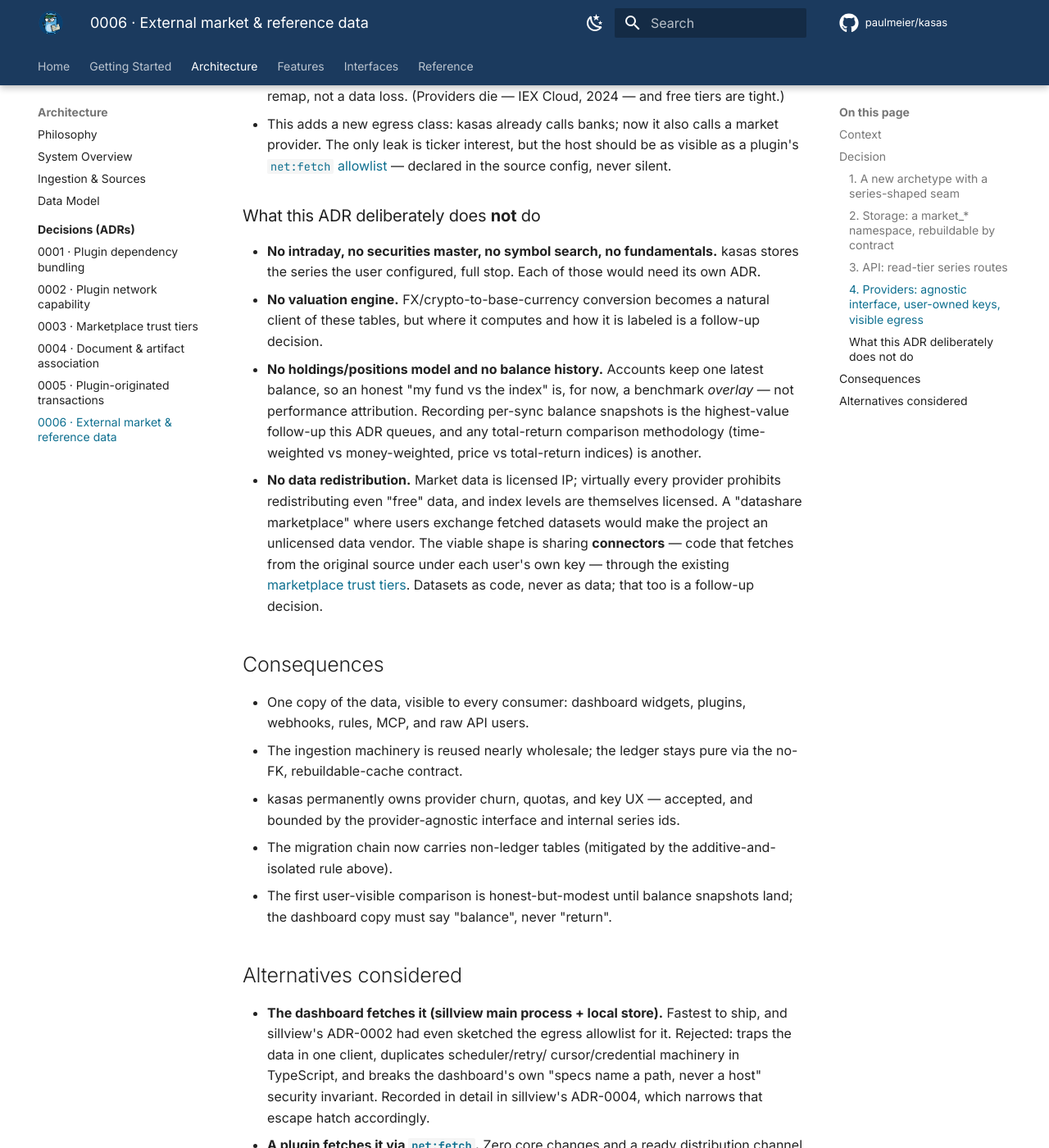
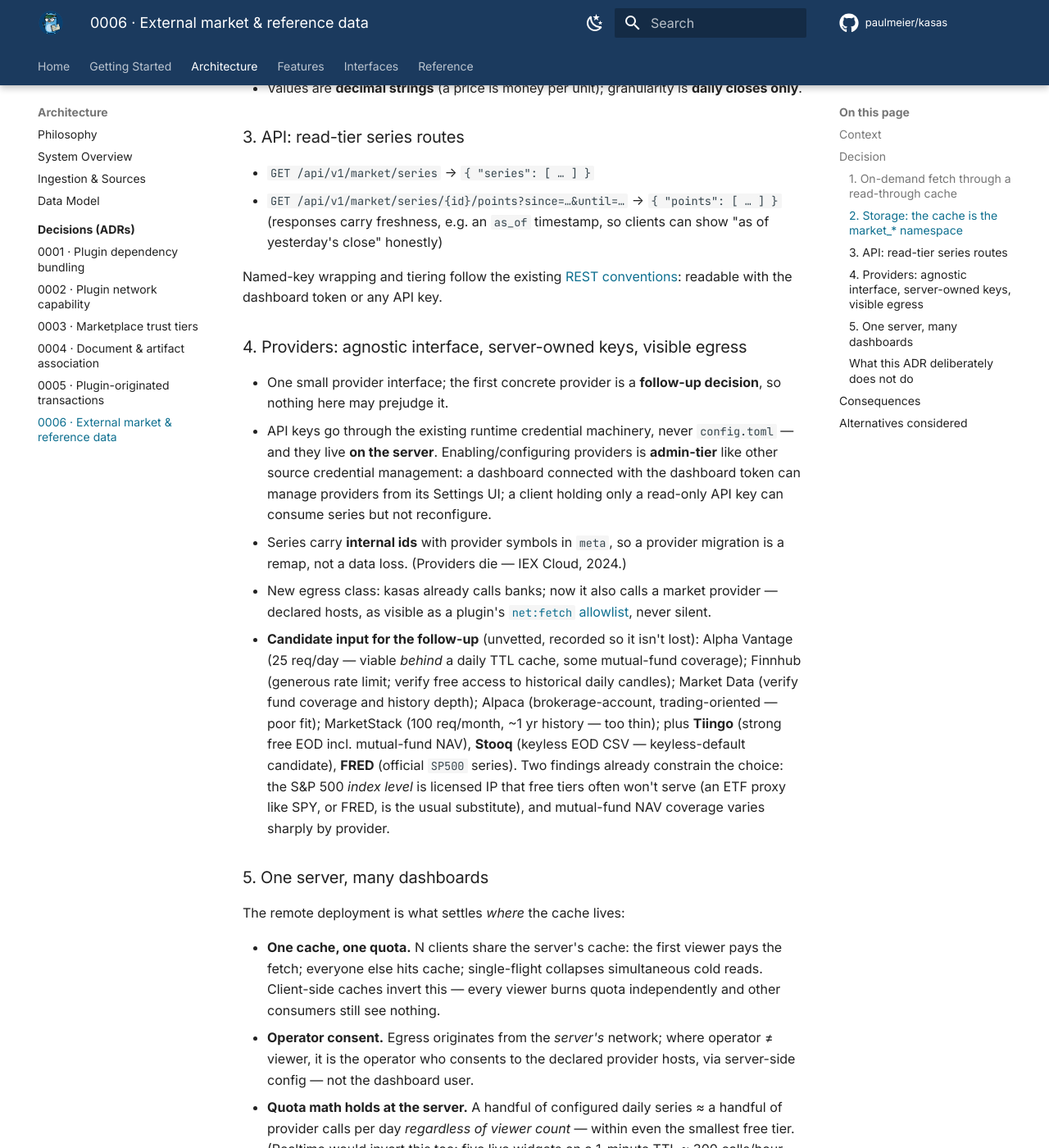
Before and after one commit to paulmeier/kasas, an MkDocs documentation site: the page built from docs/architecture/decisions/0006-external-market-reference-data.md, in a window 1280 px wide and 1400 px high, scrolled down 2858 px. Shown: the whole window at 82% size. Built offline with MkDocs 1.6.1 and Material for MkDocs 9.7.7, drawn with Linux system fonts in a browser that asks for light colours; comment, search, counter and statistics services are not loaded; some of the changed text lies outside the part shown.

Commit message:
docs: amend ADR 0006 to an on-demand read-through cache model
Replaces the scheduled pull-and-persist ingestion model with demand-driven
fetching through a server-side TTL cache: the API read path triggers
fetches (stale-while-revalidate + market.updated event, single-flight,
per-provider rate limiting at the server), retention is opportunistic and
wipe-safe, and restatements self-heal on refresh. Adds the one-server/
many-dashboards section (remote kasas: shared cache and quota, server-owned
keys, operator-consented egress), records the provider candidate matrix as
input to the selection follow-up, and moves scheduled ingestion plus
client-side caching (e.g. Redis in the desktop app) to rejected
alternatives.

Co-Authored-By: Claude Fable 5 <noreply@anthropic.com>

````diff
--- a/docs/architecture/decisions/0006-external-market-reference-data.md
+++ b/docs/architecture/decisions/0006-external-market-reference-data.md
@@ -27,164 +27,229 @@ What kasas *does* have is a complete ingestion machine: the
 [source seam](../ingestion.md) (`source.Source` + `Puller`), six pull sources,
 a scheduled poller with cursors and a serialized sync, `sync_log`, the event
 stream, and per-source runtime credentials. The `Archetype` enum already
-reserves slots beyond `pull` (`file`, `webhook`, `manual`, `enrichment`) with
-the stated intent that new archetype interfaces land as they are built.
+reserves slots beyond `pull`.
+
+Two deployment shapes matter here. kasas runs **bundled** inside the sillview
+desktop app on localhost — and it runs as a **remote self-hosted server**
+reached over the network by one or more dashboards plus other API clients
+(API keys, webhooks, rules, plugins, MCP). The design must serve both.
 
 The decision being asked: should this data live in kasas at all, or in the
-dashboard that wants to chart it? The dashboard could fetch quotes itself
-(its main process has network access). But kasas is a **headless server with
-many consumers** — API keys, webhooks, rules, plugins, MCP — and data only one
-client can see is data the rest of the platform cannot react to. On the
-sillview side the argument is even sharper: its renderer reaches exactly one
-host through a brokered channel, and its user-created-widget design pins user
-specs to *kasas paths, never hosts*; a second data API would erode that
-security model. Both repos' records agree on the split: **kasas owns
-ingestion, storage, and serving; the dashboard owns visualization.** This ADR
-is the canonical record for the kasas half; sillview's ADR-0004 is canonical
-for the consumption half.
+dashboard that wants to chart it? The dashboard could fetch quotes itself (its
+main process has network access). But data only one client can see is data the
+rest of the platform cannot react to — and in the remote shape, client-side
+fetching means every dashboard burns provider quota independently and every
+desktop holds provider keys. On the sillview side the argument is even
+sharper: its renderer reaches exactly one host through a brokered channel, and
+its user-created-widget design pins user specs to *kasas paths, never hosts*.
+Both repos' records agree on the split: **kasas owns fetching, caching, and
+serving; the dashboard owns visualization.** This ADR is the canonical record
+for the kasas half; sillview's ADR-0004 is canonical for the consumption half.
 
 ## Decision
 
-Add external market/reference data as a **first-class source** with its own
-archetype, a dedicated storage namespace, and read-tier API routes.
+Add external market/reference data as a first-class source — but **fetched on
+demand through a server-side read-through cache**, not copied wholesale on a
+schedule. The contract: data is fetched when someone actually looks at it,
+cached with a TTL, and never accrues sync or backfill obligations.
 
-### 1. A new archetype with a series-shaped seam
+### 1. On-demand fetch through a read-through cache
 
-`Puller` returns an `ImportBatch` — accounts and transactions. A market source
-has no business producing either, so it gets its own seam rather than abusing
-the ledger-shaped one:
+The API read path is the trigger:
 
-- a new archetype, e.g. `ArchetypeReference` — *"fetches world data on a
-  schedule; writes no ledger rows"*;
-- a `SeriesPuller` interface beside `Puller`: fetch configured series since a
-  cursor, return points; the engine owns persistence, scheduling, `sync_log`
-  rows, and completion events, exactly as it does for ledger sources.
+- **Fresh cache** → serve from `market_*`.
+- **Stale cache** → serve the cached points immediately and refresh in the
+  background (*stale-while-revalidate*); when the refresh lands, emit a
+  `market.updated` event — clients already subscribe to the
+  [event stream](../../features/event-stream.md) and refetch.
+- **Cold cache** (series never fetched) → fetch synchronously under a timeout;
+  the caller sees one slower first render, then cache hits.
 
-The poller schedules it like any other source; the generic
-`POST /api/v1/sources/{type}/sync` gives on-demand refresh for free; completion
-emits an event so plugins and webhooks can react to fresh prices.
+Mechanics the engine owns, because they protect a *shared* resource:
 
-### 2. Storage: a `market_*` namespace, rebuildable by contract
+- **Single-flight per series** — five widgets across two dashboards asking for
+  the same cold series collapse into one provider call.
+- **Per-provider rate limiting and backoff**, enforced where the quota actually
+  lives: at the server, not per client.
+- Demand-driven does not mean unscheduled-only: the market source is still a
+  registered source (archetype `reference`), so it inherits source config,
+  runtime credentials, readiness in `/api/v1/sources`, and the generic
+  `POST /api/v1/sources/{type}/sync` — which here means *warm the cache for the
+  configured series*, an optional convenience logged to `sync_log`, not the
+  primary path.
+
+### 2. Storage: the cache **is** the `market_*` namespace
 
 ```sql
--- World facts, not ledger facts: a rebuildable cache. No FKs into ledger tables.
+-- World facts, not ledger facts: a TTL cache. No FKs into ledger tables.
 CREATE TABLE market_series (
     id        TEXT PRIMARY KEY,   -- stable internal id, e.g. "sp500tr"
-    provider  TEXT NOT NULL,      -- e.g. "stooq"
+    provider  TEXT NOT NULL,      -- e.g. "tiingo"
     symbol    TEXT NOT NULL,      -- provider-native symbol
     kind      TEXT NOT NULL,      -- index | fund | equity | fx | crypto
     currency  TEXT NOT NULL,      -- ISO code values are quoted in
     adjusted  INTEGER NOT NULL,   -- 1 = total-return / split-adjusted series
-    meta      TEXT                -- JSON: display name, license note, …
+    meta      TEXT                -- JSON: display name, license/attribution, …
 );
 
 CREATE TABLE market_points (
     series_id  TEXT NOT NULL,
     date       TEXT NOT NULL,     -- ISO-8601 date; daily close granularity
     value      TEXT NOT NULL,     -- decimal STRING — same discipline as money
-    fetched_at INTEGER NOT NULL,
+    fetched_at INTEGER NOT NULL,  -- load-bearing: freshness is a read-time policy
     PRIMARY KEY (series_id, date)
 );
 ```
 
-These tables live **in the existing database**, not a second SQLite file. A
-separate file was seriously considered (it buys physical ledger purity and
-delete-the-file rebuilds) and rejected: it breaks the sqlite ↔ Postgres parity
-of the store abstraction — Postgres deployments would need a second database or
-a sqlite sidecar — and doubles the store/migration plumbing for a cache whose
-daily series run ~252 rows per year. The independence is enforced by
-**contract** instead:
-
-- no foreign keys in either direction between `market_*` and ledger tables;
-- `kasas market reset` truncates the namespace; everything is rebuildable from
-  provider + symbol + date range;
-- `market_*` is excluded from data exports by default;
-- market migrations stay additive and isolated so a bad one cannot threaten
-  ledger data.
-
-Values are **decimal strings** (a price is money per unit), and the granularity
-is **daily closes only** — intraday multiplies quota cost, storage, and
-provider complexity for a ledger that compares months, not minutes.
+- **Freshness is a read-time policy.** A daily series is stale once a newer
+  close should exist (per-series TTL, default ~24h). No background job decides
+  freshness; the read path does.
+- **Refreshes upsert; retention is best-effort.** A refresh replaces the
+  requested window; older points simply remain, so historical depth
+  *accumulates opportunistically* — but this is a cache, not an archive:
+  `kasas market reset` may wipe it at any time and nothing is allowed to
+  depend on retention. No backfill jobs, no gap repair.
+- **Restatements self-heal.** Adjusted series are restated retroactively
+  (splits, dividends); refreshing the viewed window replaces the affected
+  points. A permanent copy would need restatement *detection* instead — one of
+  the main reasons the copy model lost (see Alternatives).
+- These tables live **in the existing database**, not a second SQLite file. A
+  separate file was weighed and rejected: it breaks the sqlite ↔ Postgres
+  parity of the store abstraction and doubles store/migration plumbing.
+  Independence is enforced by contract instead: no foreign keys in either
+  direction, excluded from data exports by default, and market migrations stay
+  additive and isolated so a bad one cannot threaten ledger data.
+- Values are **decimal strings** (a price is money per unit); granularity is
+  **daily closes only**.
 
 ### 3. API: read-tier series routes
 
 - `GET /api/v1/market/series` → `{ "series": [ … ] }`
 - `GET /api/v1/market/series/{id}/points?since=…&until=…` → `{ "points": [ … ] }`
+  (responses carry freshness, e.g. an `as_of` timestamp, so clients can show
+  "as of yesterday's close" honestly)
 
 Named-key wrapping and tiering follow the existing
 [REST conventions](../../interfaces/rest-api.md): readable with the dashboard
-token or any API key, like other read-tier routes.
+token or any API key.
 
-### 4. Providers: agnostic interface, user-owned keys, visible egress
+### 4. Providers: agnostic interface, server-owned keys, visible egress
 
 - One small provider interface; the first concrete provider is a **follow-up
   decision**, so nothing here may prejudge it.
 - API keys go through the existing runtime credential machinery, never
-  `config.toml`.
+  `config.toml` — and they live **on the server**. Enabling/configuring
+  providers is **admin-tier** like other source credential management: a
+  dashboard connected with the dashboard token can manage providers from its
+  Settings UI; a client holding only a read-only API key can consume series
+  but not reconfigure.
 - Series carry **internal ids** with provider symbols in `meta`, so a provider
-  migration is a remap, not a data loss. (Providers die — IEX Cloud, 2024 — and
-  free tiers are tight.)
-- This adds a new egress class: kasas already calls banks; now it also calls a
-  market provider. The only leak is ticker interest, but the host should be as
-  visible as a plugin's [`net:fetch` allowlist](0002-plugin-network-capability.md)
-  — declared in the source config, never silent.
+  migration is a remap, not a data loss. (Providers die — IEX Cloud, 2024.)
+- New egress class: kasas already calls banks; now it also calls a market
+  provider — declared hosts, as visible as a plugin's
+  [`net:fetch` allowlist](0002-plugin-network-capability.md), never silent.
+- **Candidate input for the follow-up** (unvetted, recorded so it isn't lost):
+  Alpha Vantage (25 req/day — viable *behind* a daily TTL cache, some
+  mutual-fund coverage); Finnhub (generous rate limit; verify free access to
+  historical daily candles); Market Data (verify fund coverage and history
+  depth); Alpaca (brokerage-account, trading-oriented — poor fit); MarketStack
+  (100 req/month, ~1 yr history — too thin); plus **Tiingo** (strong free EOD
+  incl. mutual-fund NAV), **Stooq** (keyless EOD CSV — keyless-default
+  candidate), **FRED** (official `SP500` series). Two findings already
+  constrain the choice: the S&P 500 *index level* is licensed IP that free
+  tiers often won't serve (an ETF proxy like SPY, or FRED, is the usual
+  substitute), and mutual-fund NAV coverage varies sharply by provider.
+
+### 5. One server, many dashboards
+
+The remote deployment is what settles *where* the cache lives:
+
+- **One cache, one quota.** N clients share the server's cache: the first
+  viewer pays the fetch; everyone else hits cache; single-flight collapses
+  simultaneous cold reads. Client-side caches invert this — every viewer
+  burns quota independently and other consumers still see nothing.
+- **Operator consent.** Egress originates from the *server's* network; where
+  operator ≠ viewer, it is the operator who consents to the declared provider
+  hosts, via server-side config — not the dashboard user.
+- **Quota math holds at the server.** A handful of configured daily series ≈ a
+  handful of provider calls per day *regardless of viewer count* — within even
+  the smallest free tier. (Realtime would invert this too: five live widgets
+  on a 1-minute TTL ≈ 300 calls/hour. Hence the non-goal below.)
+- The bundled-local deployment is this same picture on localhost.
 
 ### What this ADR deliberately does **not** do
 
-- **No intraday, no securities master, no symbol search, no fundamentals.**
-  kasas stores the series the user configured, full stop. Each of those would
-  need its own ADR.
+- **No realtime, no intraday.** On-demand ≠ realtime: the motivating
+  comparison is a *daily NAV* question, and daily granularity is what makes
+  the cache cheap and the free tiers sufficient. Streaming/WebSocket feeds are
+  trading infrastructure, out of scope by decision.
+- **No archive promises.** Retention is opportunistic; the cache is wipe-safe
+  by contract. If durable history ever becomes a requirement (provider death,
+  shrinking free-tier lookbacks), that is a deliberate new decision, not a
+  drift.
+- **No securities master, no symbol search, no fundamentals.** kasas stores
+  the series the user configured, full stop.
 - **No valuation engine.** FX/crypto-to-base-currency conversion becomes a
-  natural client of these tables, but where it computes and how it is labeled
-  is a follow-up decision.
+  natural client of these tables; where it computes is a follow-up decision.
 - **No holdings/positions model and no balance history.** Accounts keep one
   latest balance, so an honest "my fund vs the index" is, for now, a benchmark
-  *overlay* — not performance attribution. Recording per-sync balance
-  snapshots is the highest-value follow-up this ADR queues, and any
-  total-return comparison methodology (time-weighted vs money-weighted, price
-  vs total-return indices) is another.
-- **No data redistribution.** Market data is licensed IP; virtually every
-  provider prohibits redistributing even "free" data, and index levels are
-  themselves licensed. A "datashare marketplace" where users exchange fetched
-  datasets would make the project an unlicensed data vendor. The viable shape
-  is sharing **connectors** — code that fetches from the original source under
-  each user's own key — through the existing
-  [marketplace trust tiers](0003-marketplace-trust-tiers.md). Datasets as
-  code, never as data; that too is a follow-up decision.
+  *overlay* — not performance attribution. Per-sync balance snapshots are the
+  highest-value follow-up this ADR queues.
+- **No data redistribution.** Transient caching for the user's own display is
+  within typical provider terms; *redistribution* is not — index levels are
+  themselves licensed. A "datashare marketplace" stays reframed as sharing
+  **connectors** through the existing
+  [marketplace trust tiers](0003-marketplace-trust-tiers.md) — datasets as
+  code, never as data. Per-provider attribution requirements live in
+  `market_series.meta`.
 
 ## Consequences
 
-- One copy of the data, visible to every consumer: dashboard widgets, plugins,
-  webhooks, rules, MCP, and raw API users.
-- The ingestion machinery is reused nearly wholesale; the ledger stays pure via
-  the no-FK, rebuildable-cache contract.
-- kasas permanently owns provider churn, quotas, and key UX — accepted, and
-  bounded by the provider-agnostic interface and internal series ids.
-- The migration chain now carries non-ledger tables (mitigated by the
-  additive-and-isolated rule above).
+- Provider quota and egress are proportional to what users actually view; an
+  unwatched dashboard costs nothing.
+- No staleness management, no backfill, no gap repair; restatements self-heal
+  on the next refresh of the viewed window.
+- One copy of the data, visible to every consumer — dashboards, plugins,
+  webhooks, rules, MCP, raw API users — at one shared quota.
+- **Cold-cache latency is real:** the first render of a never-fetched series
+  blocks on a provider round-trip (bounded by timeout); afterwards
+  stale-while-revalidate keeps reads instant. Dashboards show a normal loading
+  state.
+- kasas permanently owns provider churn, quotas, and key UX — bounded by the
+  provider-agnostic interface and internal series ids.
+- The migration chain now carries non-ledger tables (additive-and-isolated
+  rule above).
 - The first user-visible comparison is honest-but-modest until balance
-  snapshots land; the dashboard copy must say "balance", never "return".
+  snapshots land; dashboard copy must say "balance", never "return".
 
 ## Alternatives considered
 
-- **The dashboard fetches it (sillview main process + local store).** Fastest
-  to ship, and sillview's ADR-0002 had even sketched the egress allowlist for
-  it. Rejected: traps the data in one client, duplicates scheduler/retry/
-  cursor/credential machinery in TypeScript, and breaks the dashboard's own
-  "specs name a path, never a host" security invariant. Recorded in detail in
-  sillview's ADR-0004, which narrows that escape hatch accordingly.
+- **Scheduled pull-and-persist (this ADR's own first draft).** A poller-driven
+  `SeriesPuller` copying configured series on an interval, like the ledger
+  sources. Rejected on reflection: the copy goes stale between syncs yet syncs
+  whether or not anyone looks; backfill and gap-repair obligations accrue;
+  restatements require detection logic; quota burns on idle servers. The
+  demand-driven cache inverts all four. Scheduled *warming* survives as an
+  optional convenience on the same machinery.
+- **Client-side fetching and caching (e.g. Redis inside the desktop app).**
+  Rejected: a cache daemon inside a DMG-shipped, single-process desktop app
+  adds a second managed binary for exactly one reader — and the remote-kasas
+  shape breaks it outright: every dashboard would fetch and cache
+  independently (N× quota), provider keys would scatter to every client
+  machine, and non-dashboard consumers would still see nothing. An embedded
+  client cache wouldn't fix those last three; the placement is the problem,
+  not the technology. (The dashboard's own record additionally rejects
+  renderer-adjacent egress on security grounds — sillview ADR-0004.)
 - **A plugin fetches it via [`net:fetch`](0002-plugin-network-capability.md).**
   Zero core changes and a ready distribution channel — but a plugin has no
-  series-shaped place to *put* the data. Its writes are labels/extensions, and
+  series-shaped place to *put* the data: its writes are labels/extensions, and
   even [ADR 0005's `source:provide` seam](0005-plugin-originated-transactions.md)
-  produces *transactions*, not reference series. Stuffing daily closes into
-  transaction extensions abuses the data model. Revisit if a `series:provide`
-  seam ever lands — the engine-owned persistence model here is designed so a
-  plugin-backed provider could slot in behind the same `SeriesPuller` shape.
-- **A second SQLite database.** Rejected for dialect parity and plumbing;
-  kept as the fallback if the cache ever develops write patterns that
-  measurably hurt the ledger DB (WAL churn, backup time). See Decision 2.
+  produces *transactions*, not reference series. Revisit if a `series:provide`
+  seam ever lands — the provider interface here is shaped so a plugin-backed
+  provider could slot in behind it.
+- **A second SQLite database.** Rejected for dialect parity and plumbing; kept
+  as the fallback if the cache ever develops write patterns that measurably
+  hurt the ledger DB. See Decision 2.
 - **Do nothing.** Benchmark comparison is a core personal-finance question;
-  every consumer answering it ad hoc (widgets calling third-party APIs
-  directly) reproduces exactly the trapped-data and licensing problems above,
-  client by client.
+  every consumer answering it ad hoc reproduces the trapped-data, scattered-
+  key, and licensing problems above, client by client.
````
